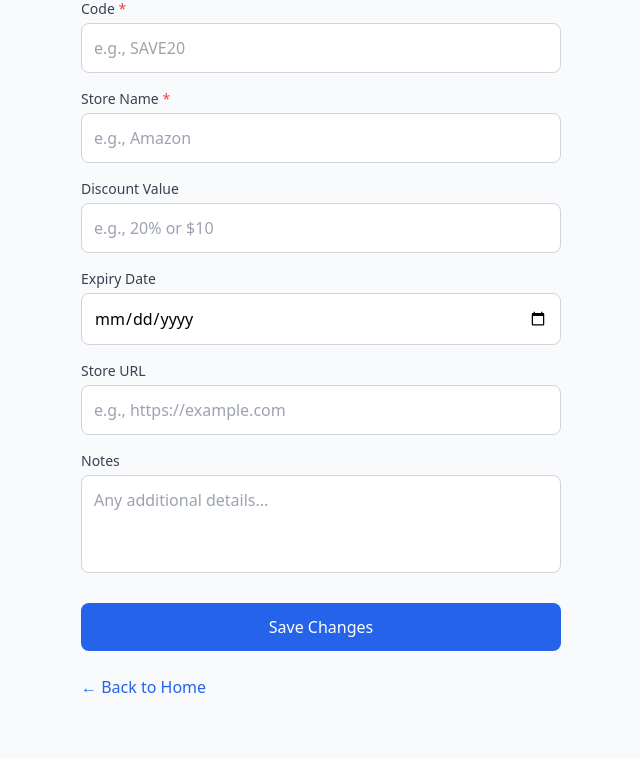
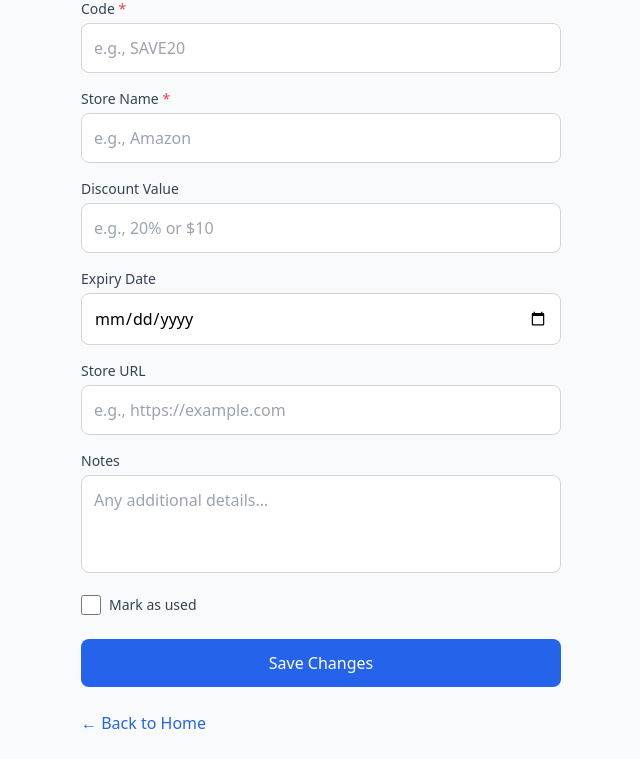
Before and after one commit to marcorisi/discount-codes, a Flask app: template app/templates/codes/edit.html in a window 1280 px wide. Shown: the part 81-840 px from the top of the page, without its empty margins (319-959 px from the left). Before the commit the page ends 774 px from the top, so only its background shows below. Run offline with Flask 3, Linux system fonts and the light colour scheme; the template is opened without the code that fills it, so the values that code supplies are empty; some libraries are stand-ins or nearby versions.

Commit message:
Add is_used field to edit form
Allow users to toggle the "used" status when editing a discount code.

Co-Authored-By: Claude Opus 4.5 <noreply@anthropic.com>

```diff
--- a/app/codes/routes.py
+++ b/app/codes/routes.py
@@ -131,6 +131,7 @@ def edit_code(code_id: int) -> str | Response:
         expiry_date_str = request.form.get("expiry_date", "").strip()
         notes = request.form.get("notes", "").strip() or None
         store_url = request.form.get("store_url", "").strip() or None
+        is_used = request.form.get("is_used") == "1"
 
         if not code or not store_name:
             flash("Code and store name are required.", "error")
@@ -150,6 +151,7 @@ def edit_code(code_id: int) -> str | Response:
         discount_code.expiry_date = expiry_date
         discount_code.notes = notes
         discount_code.store_url = store_url
+        discount_code.is_used = is_used
         db.session.commit()
 
         if request.headers.get("HX-Request"):
--- a/app/templates/codes/edit.html
+++ b/app/templates/codes/edit.html
@@ -69,6 +69,15 @@
                       placeholder="Any additional details...">{{ code.notes or '' }}</textarea>
         </div>
 
+        <div class="flex items-center">
+            <input type="checkbox" id="is_used" name="is_used" value="1"
+                   {% if code.is_used %}checked{% endif %}
+                   class="h-5 w-5 text-blue-600 border-gray-300 rounded focus:ring-blue-500">
+            <label for="is_used" class="ml-2 text-sm font-medium text-gray-700">
+                Mark as used
+            </label>
+        </div>
+
         <div class="pt-2">
             <button type="submit"
                     class="w-full bg-blue-600 text-white py-3 px-4 rounded-lg hover:bg-blue-700 focus:outline-none focus:ring-2 focus:ring-blue-500 focus:ring-offset-2 text-base font-medium">
```
